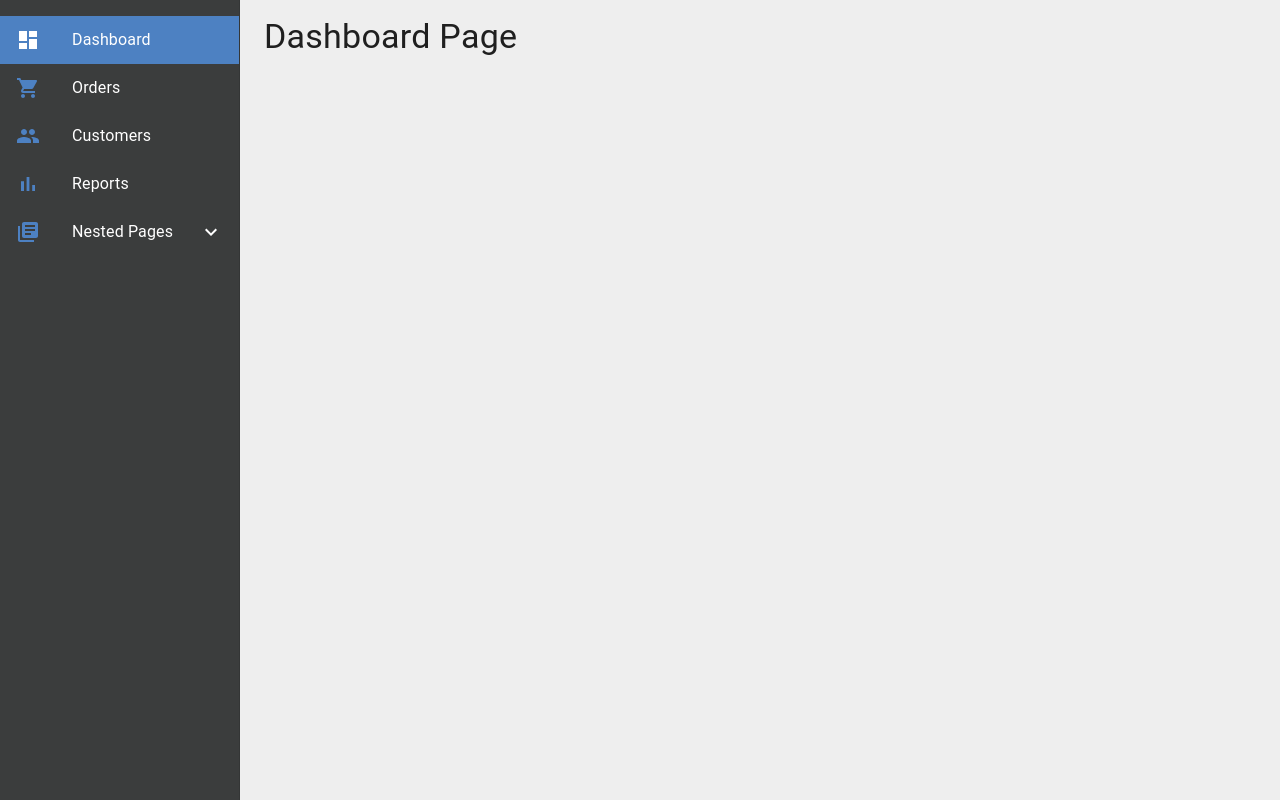
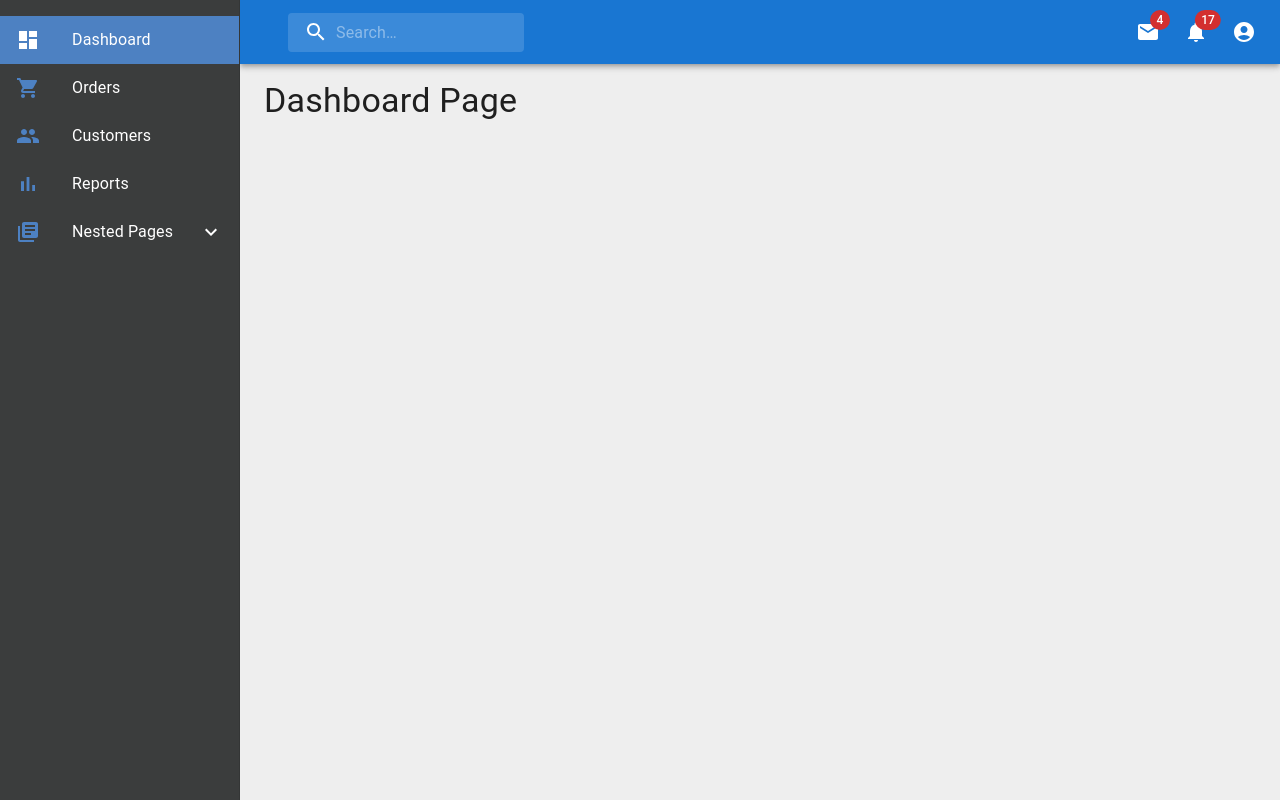
Before and after one commit to mrabaev48/my-dashboard, a React (Create React App) app: page / in a window 1280 px wide. Built offline with nearby package versions, Linux system fonts and the light colour scheme.

Commit message:
Added Header.tsx component

```diff
--- a/package.json
+++ b/package.json
@@ -3,8 +3,12 @@
   "version": "0.1.0",
   "private": true,
   "dependencies": {
+    "@emotion/react": "^11.6.0",
+    "@emotion/styled": "^11.6.0",
     "@material-ui/core": "^4.12.3",
     "@material-ui/icons": "^4.11.2",
+    "@mui/icons-material": "^5.1.0",
+    "@mui/material": "^5.1.0",
     "@testing-library/jest-dom": "^5.14.1",
     "@testing-library/react": "^11.2.7",
     "@testing-library/user-event": "^12.8.3",
--- a/src/App.tsx
+++ b/src/App.tsx
@@ -19,6 +19,7 @@
 import {AppMenuItemProps} from "./components/shared/menu/AppMenuItem";
 import {AppContextProvider} from "./components/context/appContext/AppContextProvider";
 import { v4 } from 'uuid';
+import { Header } from './components/shared/header/Header'
 
 const appMenuItems: AppMenuItemProps[] = [
     {
@@ -91,6 +92,7 @@
                         />
                     </Drawer>
                     <main className={classes.content}>
+                        <Header/>
                         <Container maxWidth="xl" className={classes.container}>
                             <Switch>
                                 <Route path="/" exact component={Dashboard} />
--- /dev/null
+++ b/src/components/shared/header/Header.tsx
@@ -0,0 +1,216 @@
+import * as React from 'react';
+import { styled, alpha } from '@mui/material/styles';
+import AppBar from '@mui/material/AppBar';
+import Box from '@mui/material/Box';
+import Toolbar from '@mui/material/Toolbar';
+import IconButton from '@mui/material/IconButton';
+import InputBase from '@mui/material/InputBase';
+import Badge from '@mui/material/Badge';
+import MenuItem from '@mui/material/MenuItem';
+import Menu from '@mui/material/Menu';
+import SearchIcon from '@mui/icons-material/Search';
+import AccountCircle from '@mui/icons-material/AccountCircle';
+import MailIcon from '@mui/icons-material/Mail';
+import NotificationsIcon from '@mui/icons-material/Notifications';
+import MoreIcon from '@mui/icons-material/MoreVert';
+import {FC} from "react";
+
+const Search = styled('div')(({ theme }) => ({
+    position: 'relative',
+    borderRadius: theme.shape.borderRadius,
+    backgroundColor: alpha(theme.palette.common.white, 0.15),
+    '&:hover': {
+        backgroundColor: alpha(theme.palette.common.white, 0.25),
+    },
+    marginRight: theme.spacing(2),
+    marginLeft: 0,
+    width: '100%',
+    [theme.breakpoints.up('sm')]: {
+        marginLeft: theme.spacing(3),
+        width: 'auto',
+    },
+}));
+
+const SearchIconWrapper = styled('div')(({ theme }) => ({
+    padding: theme.spacing(0, 2),
+    height: '100%',
+    position: 'absolute',
+    pointerEvents: 'none',
+    display: 'flex',
+    alignItems: 'center',
+    justifyContent: 'center',
+}));
+
+const StyledInputBase = styled(InputBase)(({ theme }) => ({
+    color: 'inherit',
+    '& .MuiInputBase-input': {
+        padding: theme.spacing(1, 1, 1, 0),
+        // vertical padding + font size from searchIcon
+        paddingLeft: `calc(1em + ${theme.spacing(4)})`,
+        transition: theme.transitions.create('width'),
+        width: '100%',
+        [theme.breakpoints.up('md')]: {
+            width: '20ch',
+        },
+    },
+}));
+
+export const Header:FC = () => {
+    const [anchorEl, setAnchorEl] = React.useState<null | HTMLElement>(null);
+    const [mobileMoreAnchorEl, setMobileMoreAnchorEl] =
+        React.useState<null | HTMLElement>(null);
+
+    const isMenuOpen = Boolean(anchorEl);
+    const isMobileMenuOpen = Boolean(mobileMoreAnchorEl);
+
+    const handleProfileMenuOpen = (event: React.MouseEvent<HTMLElement>) => {
+        setAnchorEl(event.currentTarget);
+    };
+
+    const handleMobileMenuClose = () => {
+        setMobileMoreAnchorEl(null);
+    };
+
+    const handleMenuClose = () => {
+        setAnchorEl(null);
+        handleMobileMenuClose();
+    };
+
+    const handleMobileMenuOpen = (event: React.MouseEvent<HTMLElement>) => {
+        setMobileMoreAnchorEl(event.currentTarget);
+    };
+
+    const menuId = 'primary-search-account-menu';
+    const renderMenu = (
+        <Menu
+            anchorEl={anchorEl}
+            anchorOrigin={{
+                vertical: 'top',
+                horizontal: 'right',
+            }}
+            id={menuId}
+            keepMounted
+            transformOrigin={{
+                vertical: 'top',
+                horizontal: 'right',
+            }}
+            open={isMenuOpen}
+            onClose={handleMenuClose}
+        >
+            <MenuItem onClick={handleMenuClose}>Profile</MenuItem>
+            <MenuItem onClick={handleMenuClose}>My account</MenuItem>
+        </Menu>
+    );
+
+    const mobileMenuId = 'primary-search-account-menu-mobile';
+    const renderMobileMenu = (
+        <Menu
+            anchorEl={mobileMoreAnchorEl}
+            anchorOrigin={{
+                vertical: 'top',
+                horizontal: 'right',
+            }}
+            id={mobileMenuId}
+            keepMounted
+            transformOrigin={{
+                vertical: 'top',
+                horizontal: 'right',
+            }}
+            open={isMobileMenuOpen}
+            onClose={handleMobileMenuClose}
+        >
+            <MenuItem>
+                <IconButton size="large" aria-label="show 4 new mails" color="inherit">
+                    <Badge badgeContent={4} color="error">
+                        <MailIcon />
+                    </Badge>
+                </IconButton>
+                <p>Messages</p>
+            </MenuItem>
+            <MenuItem>
+                <IconButton
+                    size="large"
+                    aria-label="show 17 new notifications"
+                    color="inherit"
+                >
+                    <Badge badgeContent={17} color="error">
+                        <NotificationsIcon />
+                    </Badge>
+                </IconButton>
+                <p>Notifications</p>
+            </MenuItem>
+            <MenuItem onClick={handleProfileMenuOpen}>
+                <IconButton
+                    size="large"
+                    aria-label="account of current user"
+                    aria-controls="primary-search-account-menu"
+                    aria-haspopup="true"
+                    color="inherit"
+                >
+                    <AccountCircle />
+                </IconButton>
+                <p>Profile</p>
+            </MenuItem>
+        </Menu>
+    );
+
+    return (
+        <Box sx={{ flexGrow: 1 }}>
+            <AppBar position="static">
+                <Toolbar>
+                    <Search>
+                        <SearchIconWrapper>
+                            <SearchIcon />
+                        </SearchIconWrapper>
+                        <StyledInputBase
+                            placeholder="Search…"
+                            inputProps={{ 'aria-label': 'search' }}
+                        />
+                    </Search>
+                    <Box sx={{ flexGrow: 1 }} />
+                    <Box sx={{ display: { xs: 'none', md: 'flex' } }}>
+                        <IconButton size="large" aria-label="show 4 new mails" color="inherit">
+                            <Badge badgeContent={4} color="error">
+                                <MailIcon />
+                            </Badge>
+                        </IconButton>
+                        <IconButton
+                            size="large"
+                            aria-label="show 17 new notifications"
+                            color="inherit"
+                        >
+                            <Badge badgeContent={17} color="error">
+                                <NotificationsIcon />
+                            </Badge>
+                        </IconButton>
+                        <IconButton
+                            size="large"
+                            edge="end"
+                            aria-label="account of current user"
+                            aria-controls={menuId}
+                            aria-haspopup="true"
+                            onClick={handleProfileMenuOpen}
+                            color="inherit"
+                        >
+                            <AccountCircle />
+                        </IconButton>
+                    </Box>
+                    <Box sx={{ display: { xs: 'flex', md: 'none' } }}>
+                        <IconButton
+                            size="large"
+                            aria-label="show more"
+                            aria-controls={mobileMenuId}
+                            aria-haspopup="true"
+                            onClick={handleMobileMenuOpen}
+                            color="inherit"
+                        >
+                            <MoreIcon />
+                        </IconButton>
+                    </Box>
+                </Toolbar>
+            </AppBar>
+            {renderMobileMenu}
+            {renderMenu}
+        </Box>
+    );
+}
```
Also changed, not shown: 1 other file (tests, documents, lock files or other folders).
